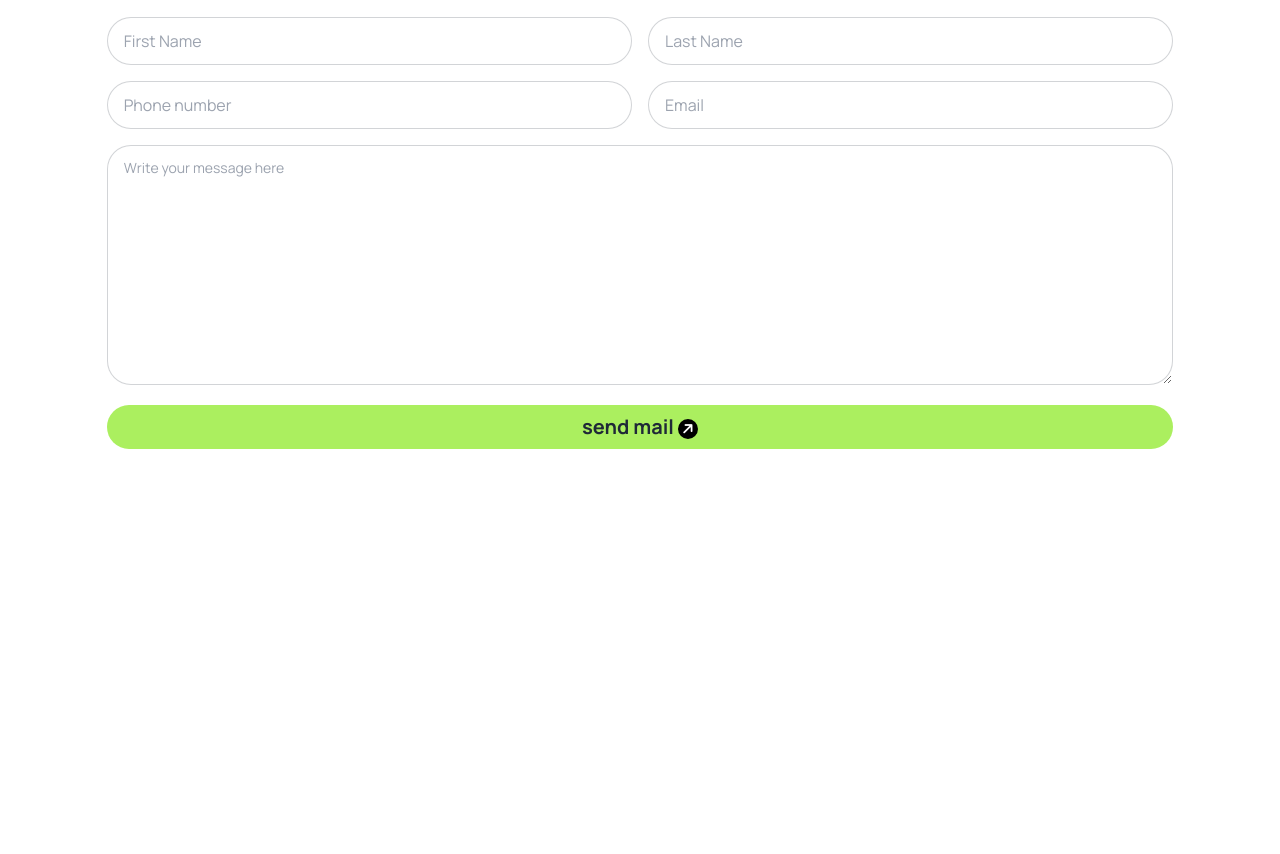
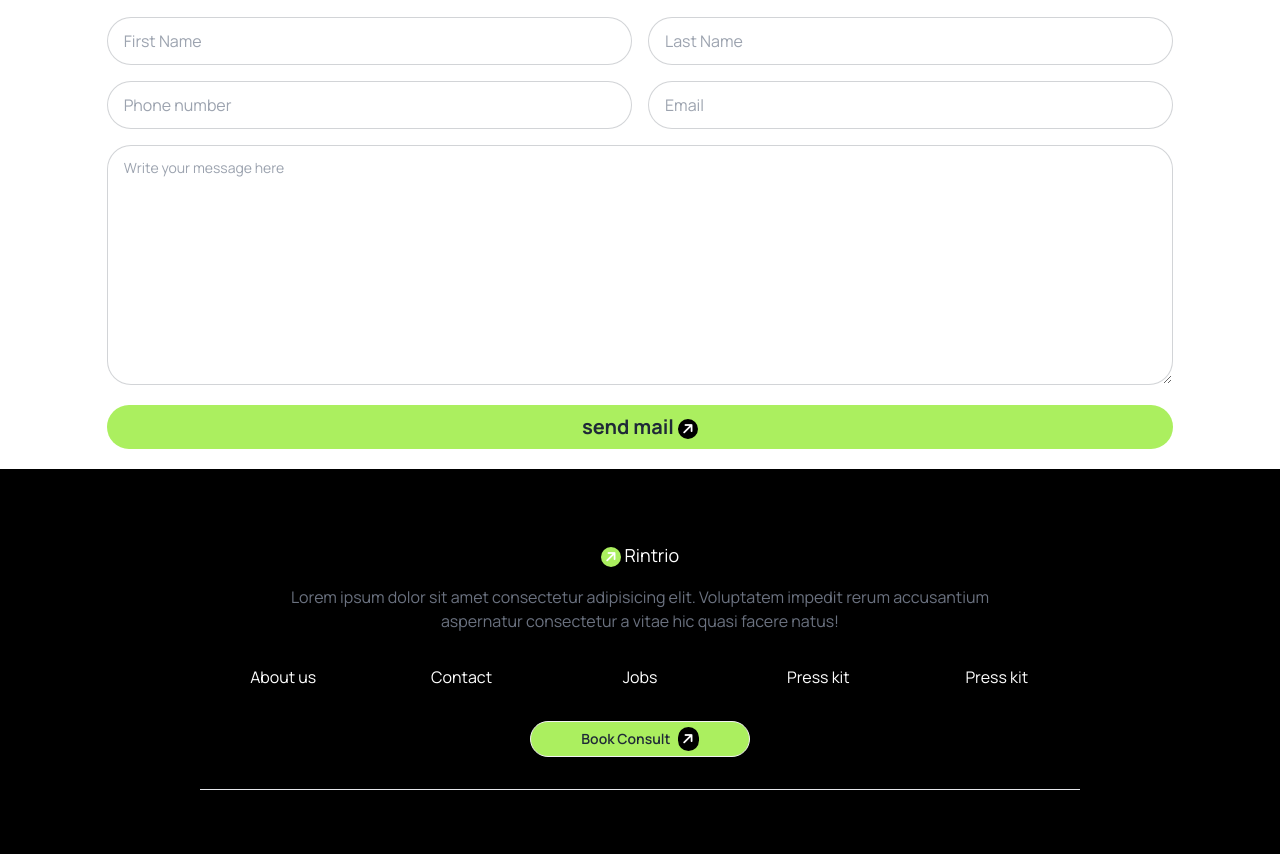
Before and after one commit to Salman-rahi/Renterio-website, a plain HTML site: page index.html in a window 1280 px wide. Shown: the part 2954-3808 px from the top of the page. Before the commit the page ends 3423 px from the top, so only its background shows below. Drawn offline with nearby package versions, Linux system fonts and the light colour scheme.

Commit message:
footer section add

```diff
--- a/index.html
+++ b/index.html
@@ -366,6 +366,39 @@
         </section>
 
     </main>
+    <footer class="bg-black">
+        <footer class="md:w-9/12 mx-auto bg-black text-base-content rounded p-10 text-gray-500 text-center">
+            <div class="w-11/12 md:w-10/12 mx-auto mt-8">
+             <div>
+                <h3 class="text-lg text-white">
+                    <span class="bg-primary rounded-full w-5 h-5 text-xs inline-block "><i
+                        class="fa-solid fa-arrow-right text-sm -rotate-45 "></i></span>
+                    Rintrio
+                </h3>
+                <p class="mt-4 text-xs md:text-base">
+                    Lorem ipsum dolor sit amet consectetur adipisicing elit. Voluptatem impedit rerum accusantium aspernatur consectetur a vitae hic quasi facere natus!
+                </p>
+             </div>
+            </div>
+            <nav class="grid grid-cols-1 md:grid-cols-5 gap-3   mt-8 text-white font-normal">
+                <a class="link link-hover">About us</a>
+                <a class="link link-hover">Contact</a>
+                <a class="link link-hover">Jobs</a>
+                <a class="link link-hover">Press kit</a>
+                <a class="link link-hover">Press kit</a>
+            </nav>
+            <div class="text-center mt-8 mb-8">
+                <button class=" btn bg-primary rounded-3xl h-9 min-h-9 px-[50px] md:px-auto">
+
+                    Book Consult
+                    <span class="bg-black text-white  rounded-full px-1 py-0.5"><i
+                            class="fa-solid fa-arrow-right text-sm -rotate-45 "></i>
+                    </span>
+                </button>
+            </div>
+             <hr>
+        </footer>
+    </footer>
 </body>
 
 </html>
```
